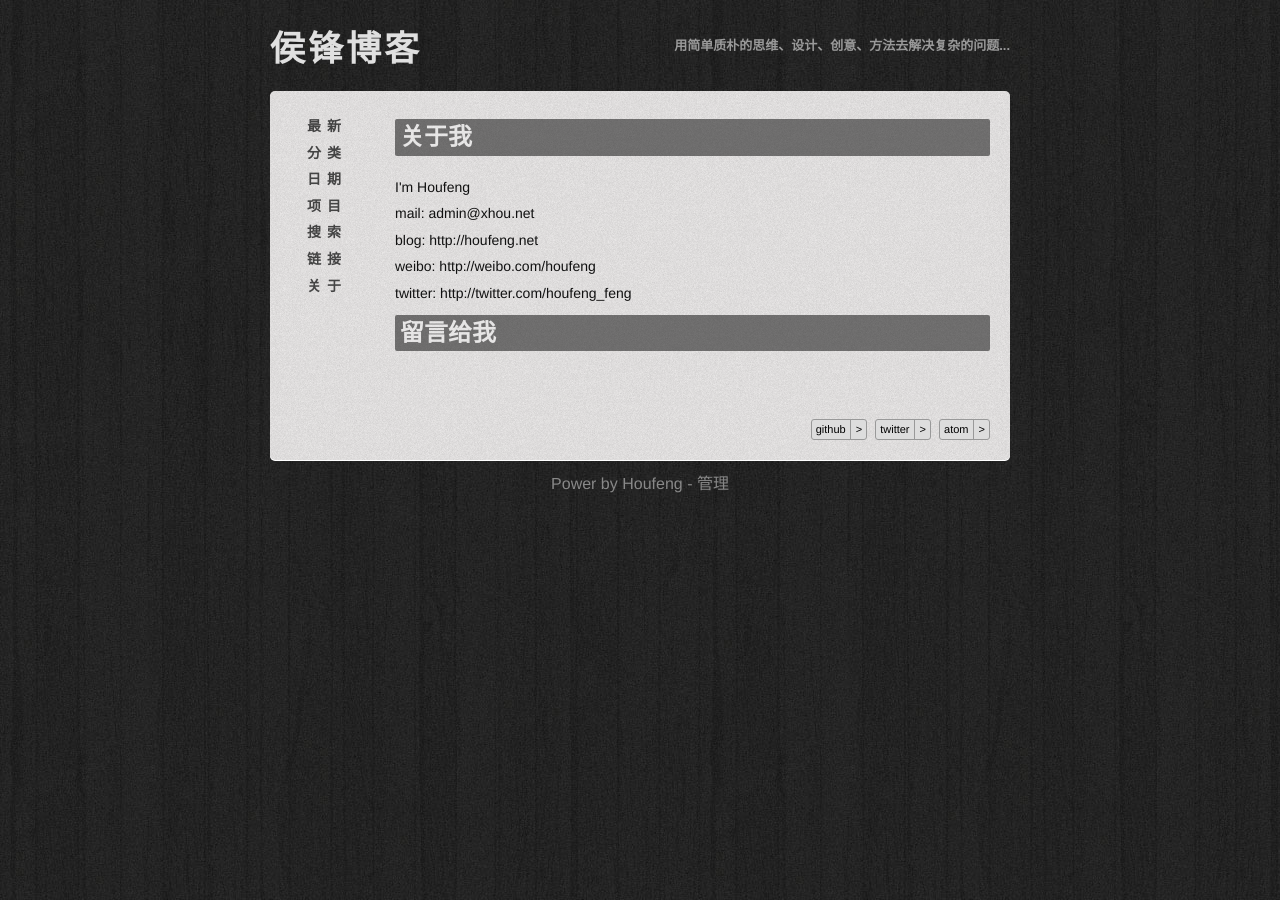
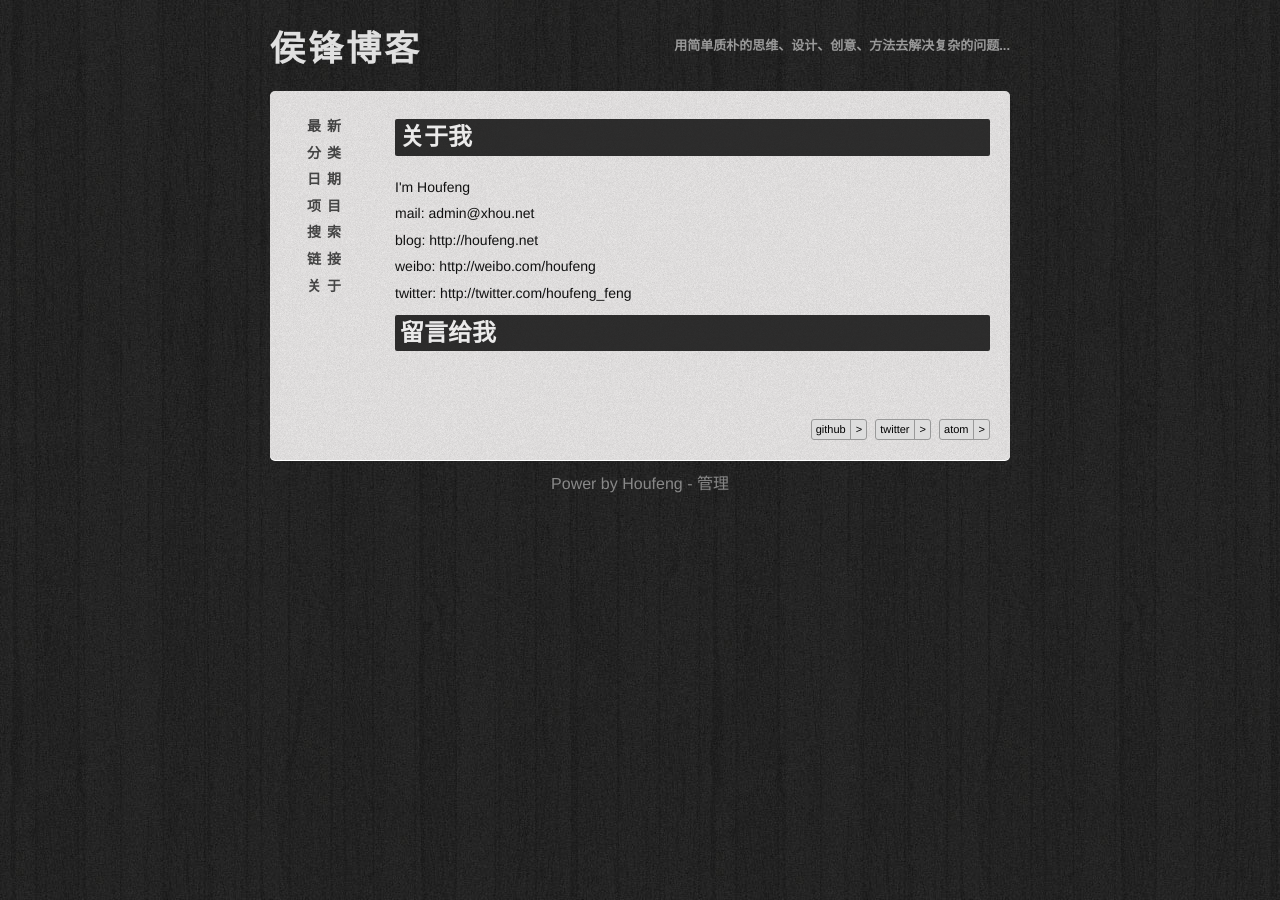
Before and after one commit to Houfeng/houfeng.github.com, a Jekyll site: the page built from about.html, in a window 1280 px wide. Built offline with Jekyll 4.4.1, drawn with Linux system fonts in a browser that asks for light colours; Markdown is read by kramdown in place of the engine named in the settings; comment, search, counter and statistics services are not loaded.

Commit message:
调整样式

```diff
--- a/styles/style.css
+++ b/styles/style.css
@@ -383,8 +383,8 @@ span.balloon {
 
 #main h1 {
 	background:none repeat scroll 0 0 #000;
-	filter:alpha(opacity=50);
-	opacity: 0.5;
+	filter:alpha(opacity=80);
+	opacity: 0.8;
 	color:#eee;
     font-size: 24px;
     font-weight: bold;
```
